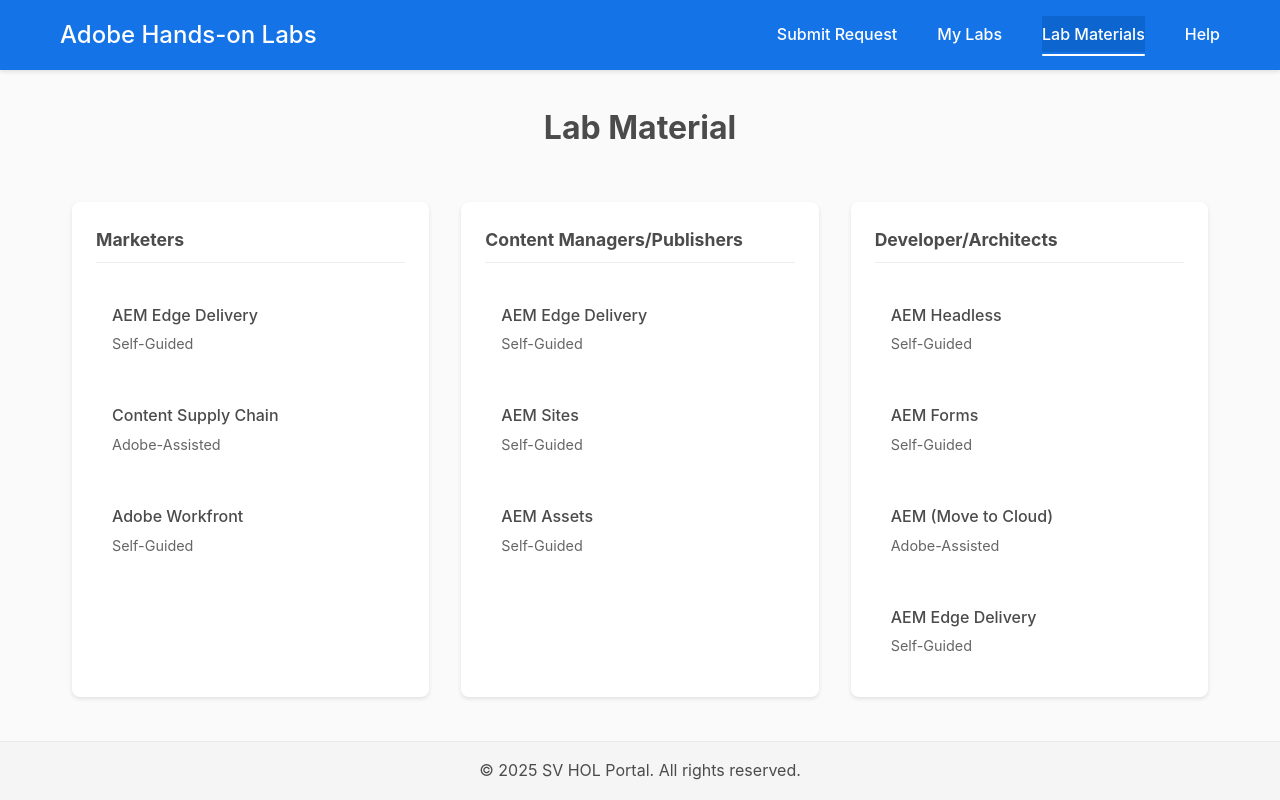
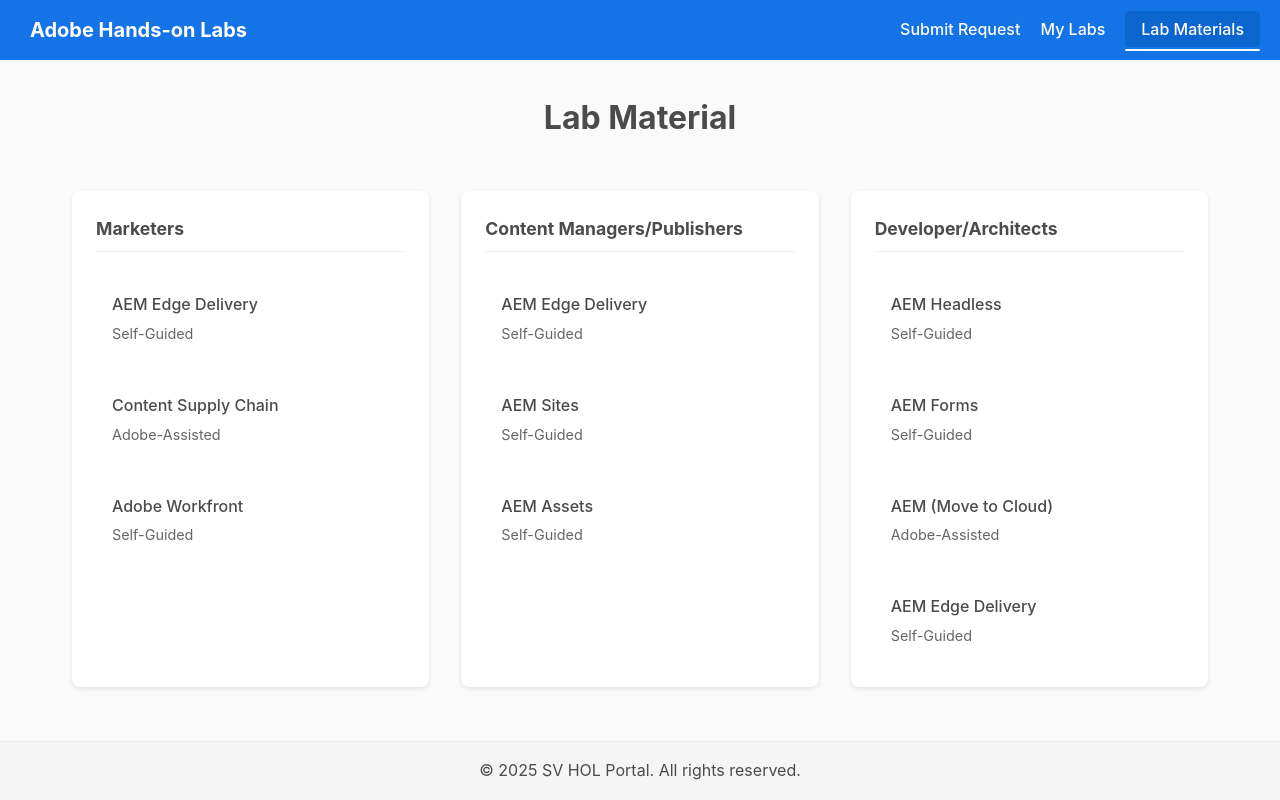
Before and after one commit to hol-ai-hackathon/hol-use, a browser extension: page web/pages/materials.html in a window 1280 px wide. Drawn offline with Linux system fonts and the light colour scheme.

Commit message:
updated header UI

```diff
--- a/web/css/style.css
+++ b/web/css/style.css
@@ -310,29 +310,22 @@ select:disabled {
 
 /* Header styling */
 .header {
+    display: flex;
+    align-items: center;
+    justify-content: space-between;
     background-color: var(--spectrum-blue);
-    padding: 1rem 0;
-    position: sticky;
-    top: 0;
-    z-index: 100;
-    box-shadow: 0 2px 4px rgba(0,0,0,0.1);
-}
-
-.nav-container {
-    max-width: 1200px;
-    margin: 0 auto;
     padding: 0 20px;
-    display: flex;
-    justify-content: space-between;
-    align-items: center;
+    min-height: 60px;
 }
 
 .site-title {
-    color: var(--spectrum-gray-50) !important;
+    display: block;
     margin: 0;
-    font-size: 24px;
-    font-weight: 500;
-    padding-left: 0;
+    padding: 10px;
+    color: white;
+    font-size: 20px;
+    flex: 0 0 auto;  /* Prevent title from shrinking */
+    margin-right: 40px;  /* Add space between title and navigation */
 }
 
 .site-title a {
@@ -345,8 +338,11 @@ select:disabled {
     opacity: 0.9;
 }
 
-.nav-menu {
-    margin-left: auto;
+nav {
+    display: flex;
+    gap: 20px;  /* Consistent spacing between nav items */
+    align-items: center;
+    margin-left: auto;  /* Push navigation to the right */
 }
 
 .nav-list {
@@ -590,10 +586,20 @@ nav a:hover {
     background-color: var(--spectrum-blue-hover);
 }
 
-/* Remove/update active link styles */
-nav a.active {
+/* Update active link styles */
+nav a.active,
+.nav-list a.active {
     background-color: var(--spectrum-blue-hover);
-    /* Remove any text-shadow or other effects that make it unreadable */
+    border-radius: 4px;
+    color: white;
+    padding: 8px 16px;
+}
+
+/* Hover state for non-active links */
+nav a:hover:not(.active),
+.nav-list a:hover:not(.active) {
+    background-color: var(--spectrum-blue-hover);
+    border-radius: 4px;
 }
 
 /* Inline validation messages */
@@ -665,3 +671,43 @@ input.error {
     color: #444;
     font-size: 14px;
 }
+
+header {
+    /* Make sure header has enough height and proper flex layout */
+    display: flex;
+    align-items: center;
+    justify-content: space-between;
+    background-color: var(--spectrum-blue);
+    padding: 0 20px;
+    min-height: 60px;
+}
+
+/* Add these specific styles without modifying existing header styles */
+.nav-container {
+    display: flex;
+    align-items: center;
+    justify-content: space-between;
+    /*width: 100%;*/
+}
+
+.nav-menu {
+    margin-left: auto;
+}
+
+.nav-list {
+    display: flex;
+    list-style: none;
+    margin: 0;
+    padding: 0;
+    gap: 20px;
+}
+
+.nav-list li {
+    margin: 0;
+}
+
+.nav-list a {
+    color: white;
+    text-decoration: none;
+    padding: 8px 16px;
+}
--- a/web/pages/materials.html
+++ b/web/pages/materials.html
@@ -8,7 +8,7 @@
     <link rel="stylesheet" href="../css/pages/materials.css">
 </head>
 <body>
-    <header class="header">
+   <!--  <header class="header">
         <div class="nav-container">
             <h1 class="site-title">
                 <a href="/web/index.html">Adobe Hands-on Labs</a>
@@ -27,7 +27,18 @@
                 </ul>
             </nav>
         </div>
-    </header>
+    </header> -->
+
+        <header>
+            <h1 class="site-title">Adobe Hands-on Labs</h1>
+            <nav class="nav-container">
+                <ul class="nav-list">
+                    <li><a href="submit.html">Submit Request</a></li>
+                    <li><a href="mylabs.html" >My Labs</a></li>
+                    <li><a href="materials.html" class="active">Lab Materials</a></li>
+                </ul>
+            </nav>
+        </header>
 
     <main class="materials-container">
         <h1>Lab Material</h1>
```
Also changed, not shown: web/index.html (+14 -3 lines), web/pages/mylabs.html (+2 -1 lines), web/pages/submit.html (+3 -5 lines).
